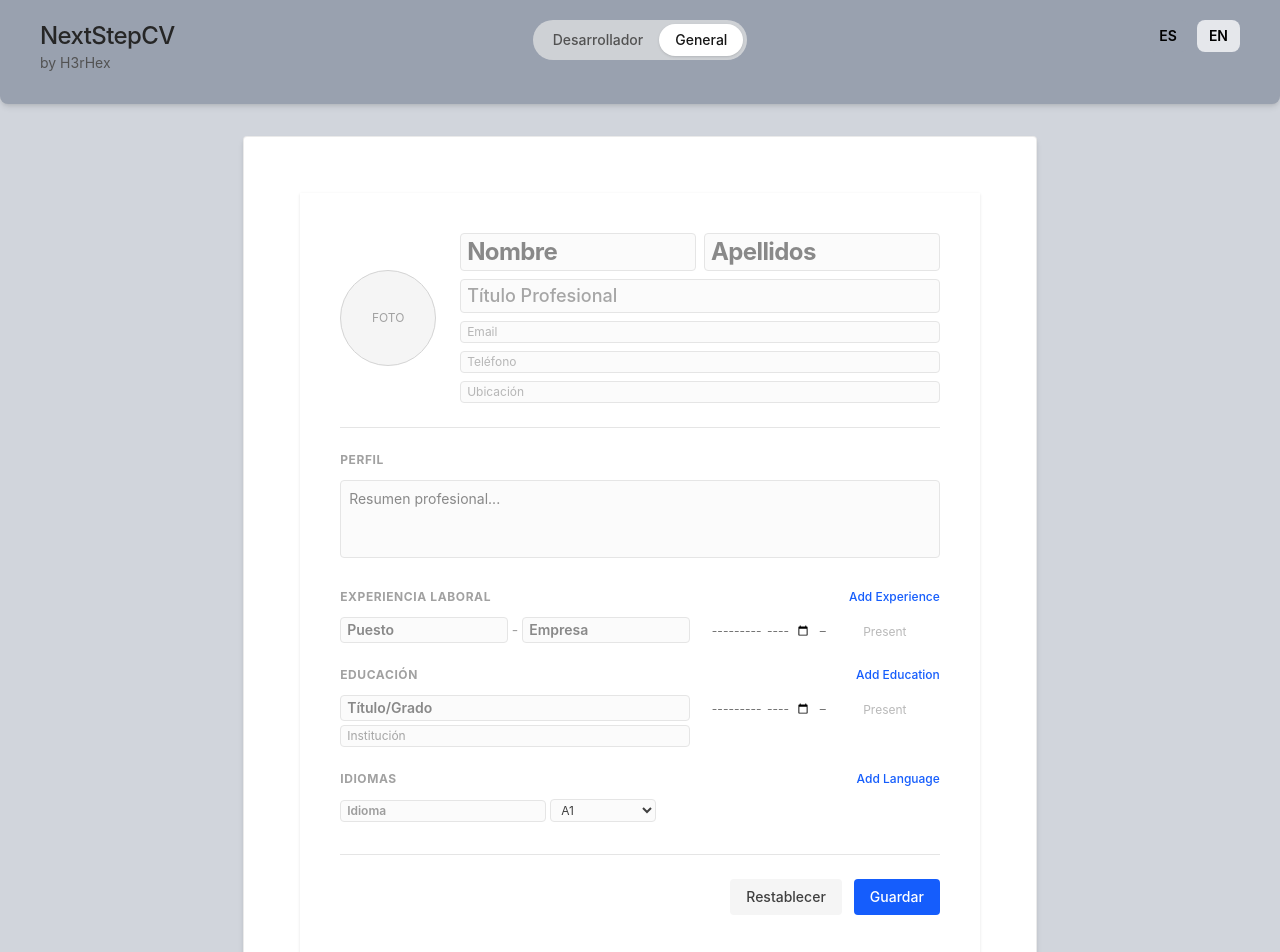
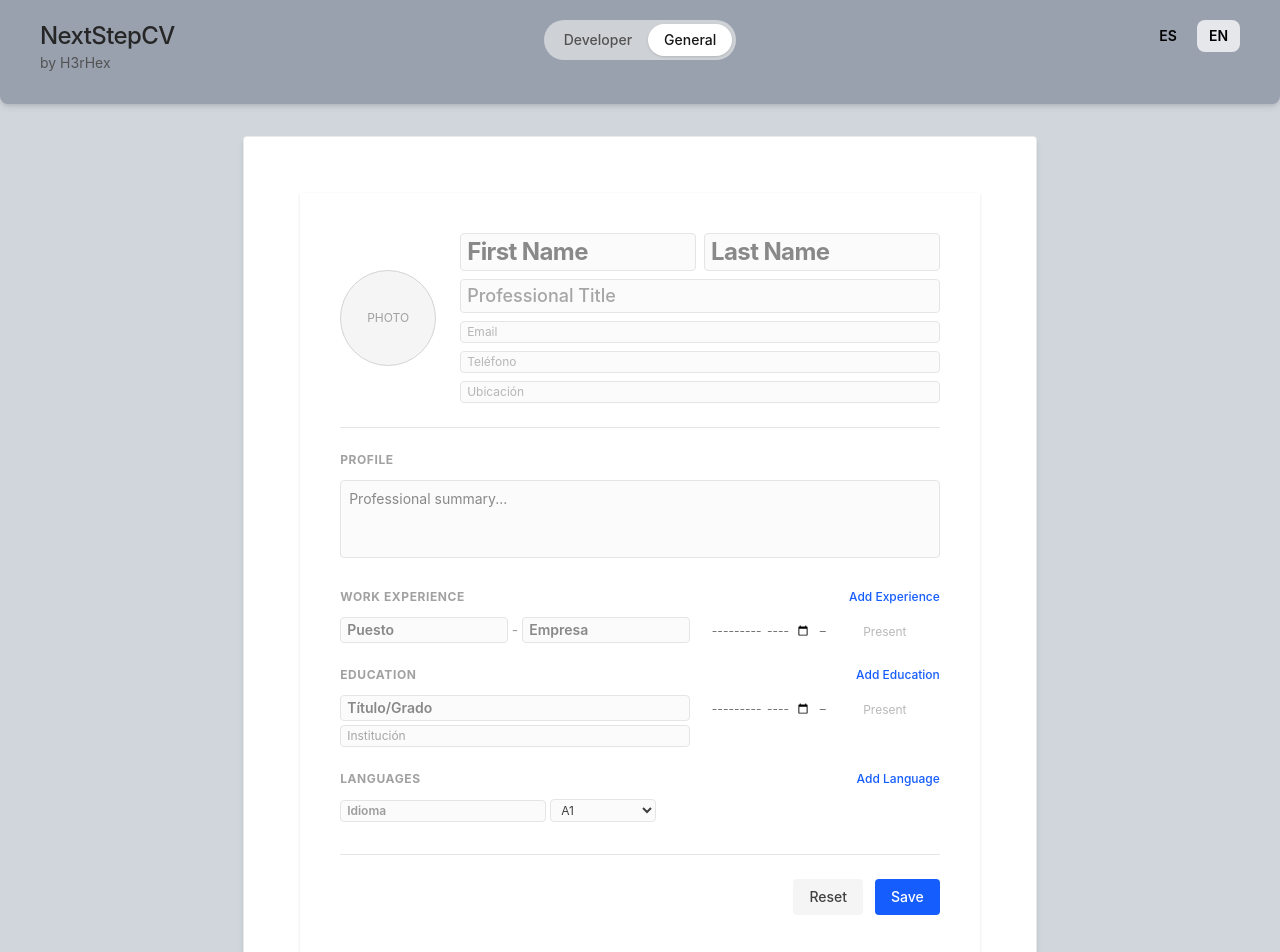
Before and after one commit to H3rHex/NextStepCV, a React (Vite) app in the folder frontend/: page / in a window 1280 px wide. Shown: the top 952 px of the page. Built offline with nearby package versions, Linux system fonts and the light colour scheme.

Commit message:
feat:upload img

```diff
--- a/frontend/src/components/resume/templates/GenericTemplate.tsx
+++ b/frontend/src/components/resume/templates/GenericTemplate.tsx
@@ -77,8 +77,8 @@ export const GenericTemplate: React.FC<GenericTemplateProps> = ({
 
             <header className="flex items-center gap-6 border-b border-neutral-200 pb-6 mb-6">
                 <InlineImageUpload
-                    value={undefined}
-                    onChange={() => { }}
+                    value={data.personalInfo.photo}
+                    onChange={(value) => updatePersonalInfo('photo', value)}
                 />
 
                 <div className="flex-1 space-y-2">
--- a/frontend/src/components/resume/types/common.ts
+++ b/frontend/src/components/resume/types/common.ts
@@ -1,5 +1,3 @@
-// src/components/resume/types/common.ts
-
 export interface PersonalInfo {
     firstName: string;
     lastName: string;
@@ -9,6 +7,7 @@ export interface PersonalInfo {
     location: string;
     website?: string;
     summary: string;
+    photo?: string;
 }
 
 export interface ExperienceItem {
--- a/frontend/src/components/resume/ui/InlineImageUpload.tsx
+++ b/frontend/src/components/resume/ui/InlineImageUpload.tsx
@@ -1,21 +1,83 @@
 import type React from 'react';
+import { useTranslation } from 'react-i18next';
 
 interface InlineImageUploadProps {
     value?: string;
-    onChange?: (e: React.ChangeEvent<HTMLInputElement>) => void;
+    onChange?: (value: string) => void;
+    className?: string;
 }
 
-export const InlineImageUpload: React.FC<InlineImageUploadProps> = ({ value, onChange }) => {
+function fileToBase64(file: File): Promise<string> {
+    return new Promise((resolve, reject) => {
+        const reader = new FileReader();
+        reader.onload = () => resolve(reader.result as string);
+        reader.onerror = reject;
+        reader.readAsDataURL(file);
+    });
+}
+
+function formatBytes(bytes: number): string {
+    if (bytes === 0) return '0 Bytes';
+    const k = 1024;
+    const sizes = ['Bytes', 'KB', 'MB', 'GB'];
+    const i = Math.floor(Math.log(bytes) / Math.log(k));
+    return parseFloat((bytes / Math.pow(k, i)).toFixed(2)) + ' ' + sizes[i];
+}
+
+export const InlineImageUpload: React.FC<InlineImageUploadProps> = ({
+    value,
+    onChange,
+    className = ''
+}) => {
+    const { t } = useTranslation();
+
+    const handleFileChange = async (e: React.ChangeEvent<HTMLInputElement>) => {
+        const file = e.target.files?.[0];
+        if (!file) return;
+
+        if (!file.type.startsWith('image/')) {
+            alert(t('resume.errors.invalidImageType'));
+            return;
+        }
+
+        const maxSizeEnv = import.meta.env.VITE_MAX_IMAGE_SIZE_BYTES;
+        const maxSize = maxSizeEnv ? parseInt(maxSizeEnv, 10) : null;
+
+        if (maxSize && file.size > maxSize) {
+            alert(t('resume.errors.imageTooLarge', {
+                maxSize: formatBytes(maxSize),
+                currentSize: formatBytes(file.size),
+            }));
+            return;
+        }
+
+        try {
+            const base64 = await fileToBase64(file);
+            onChange?.(base64);
+        } catch {
+            alert(t('resume.errors.imageProcessingError'));
+        }
+    };
+
     return (
-        <div className="relative group w-24 h-24 bg-neutral-100 rounded-full overflow-hidden shrink-0 border border-neutral-300 flex items-center justify-center text-xs text-neutral-400">
+        <div className={`relative group w-24 h-24 bg-neutral-100 rounded-full overflow-hidden shrink-0 border border-neutral-300 flex items-center justify-center text-xs text-neutral-400 ${className}`}>
             {value ? (
-                <img src={value} alt="Profile" className="w-full h-full object-cover" />
+                <img
+                    src={value}
+                    alt="Profile"
+                    className="w-full h-full object-cover"
+                />
             ) : (
-                <span>FOTO</span>
+                <span>{t('resume.image.placeholder')}</span>
             )}
             <label className="absolute inset-0 bg-black/40 opacity-0 group-hover:opacity-100 flex items-center justify-center text-white text-[10px] cursor-pointer transition-opacity">
-                <span>Cambiar</span>
-                <input type="file" accept="image/*" onChange={onChange} className="hidden" />
+                <span>{t('resume.image.change')}</span>
+                <input
+                    type="file"
+                    accept="image/*"
+                    onChange={handleFileChange}
+                    className="hidden"
+                />
             </label>
         </div>
     );
--- a/frontend/src/hooks/useResumeForm.ts
+++ b/frontend/src/hooks/useResumeForm.ts
@@ -147,6 +147,10 @@ export function useResumeForm<T extends AnyResumeData>({
   }, [data, onSubmit]);
 
   const toJSON = useCallback((): T => {
+    // Aquí puedes transformar los datos antes de enviarlos al backend:
+    // - photo: se envía como base64 data URL (string)
+    // - Si el backend espera archivo multipart, tendrías que separar la imagen
+    // - Convertir fechas a ISO, limpiar IDs temporales, etc.
     return data;
   }, [data]);
 
@@ -221,6 +225,7 @@ export function getInitialResumeData(type: 'general' | 'developer'): AnyResumeDa
       location: '',
       website: '',
       summary: '',
+      photo: '',
     },
     experience: [createEmptyExperience()],
     education: [createEmptyEducation()],
--- a/frontend/src/langs/en.json
+++ b/frontend/src/langs/en.json
@@ -1,8 +1,24 @@
 {
     "resume": {
-        "resume-type-selector": {
+        "type-selector": {
             "developer": "Developer",
             "general": "General"
+        },
+        "sections": {
+            "summary": "Profile",
+            "experience": "Work Experience",
+            "education": "Education",
+            "languages": "Languages"
+        },
+        "placeholders": {
+            "firstName": "First Name",
+            "lastName": "Last Name",
+            "title": "Professional Title",
+            "summary": "Professional summary..."
+        },
+        "actions": {
+            "reset": "Reset",
+            "save": "Save"
         },
         "ui": {
             "add": "Add",
@@ -12,9 +28,19 @@
             "cancel": "Cancel",
             "addExperience": "Add Experience",
             "addEducation": "Add Education",
-            "addLanguage": "Add Language"
+            "addLanguage": "Add Language",
+            "addHighlight": "+ Add highlight"
         },
-        "dates":{
+        "image": {
+            "change": "Change",
+            "placeholder": "PHOTO"
+        },
+        "errors": {
+            "invalidImageType": "Please select an image file",
+            "imageTooLarge": "The image must be smaller than {{maxSize}} (current: {{currentSize}})",
+            "imageProcessingError": "Error processing the image"
+        },
+        "dates": {
             "present": "Present"
         },
         "proficiencies": {
--- a/frontend/src/langs/es.json
+++ b/frontend/src/langs/es.json
@@ -10,6 +10,16 @@
             "education": "Educación",
             "languages": "Idiomas"
         },
+        "placeholders": {
+            "firstName": "Nombre",
+            "lastName": "Apellidos",
+            "title": "Título Profesional",
+            "summary": "Resumen profesional..."
+        },
+        "actions": {
+            "reset": "Restablecer",
+            "save": "Guardar"
+        },
         "ui":{
             "add": "Agregar",
             "remove": "Eliminar",
@@ -18,7 +28,17 @@
             "cancel": "Cancelar",
             "addExperience": "Agregar Experiencia",
             "addEducation": "Agregar Educación",
-            "addLanguage": "Agregar Idioma"
+            "addLanguage": "Agregar Idioma",
+            "addHighlight": "+ Añadir logro"
+        },
+        "image": {
+            "change": "Cambiar",
+            "placeholder": "FOTO"
+        },
+        "errors": {
+            "invalidImageType": "Por favor selecciona un archivo de imagen",
+            "imageTooLarge": "La imagen debe ser menor a {{maxSize}} (actual: {{currentSize}})",
+            "imageProcessingError": "Error al procesar la imagen"
         },
         "dates": {
             "present": "Presente"
@@ -35,6 +55,5 @@
             "intermediate": "Intermedio",
             "basic": "Básico"
         }
-
     }
 }
```
Also changed, not shown: frontend/src/App.tsx (line endings or trailing spaces), 2 other files (tests, documents, lock files or other folders).
